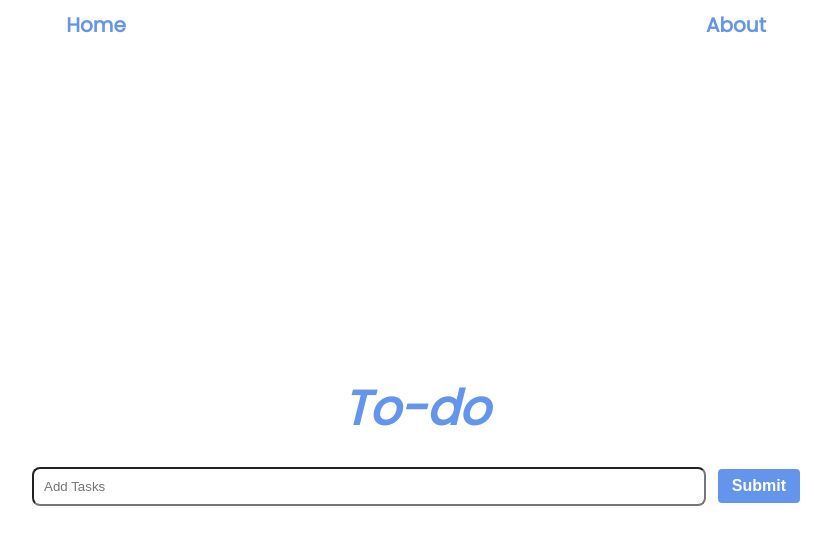
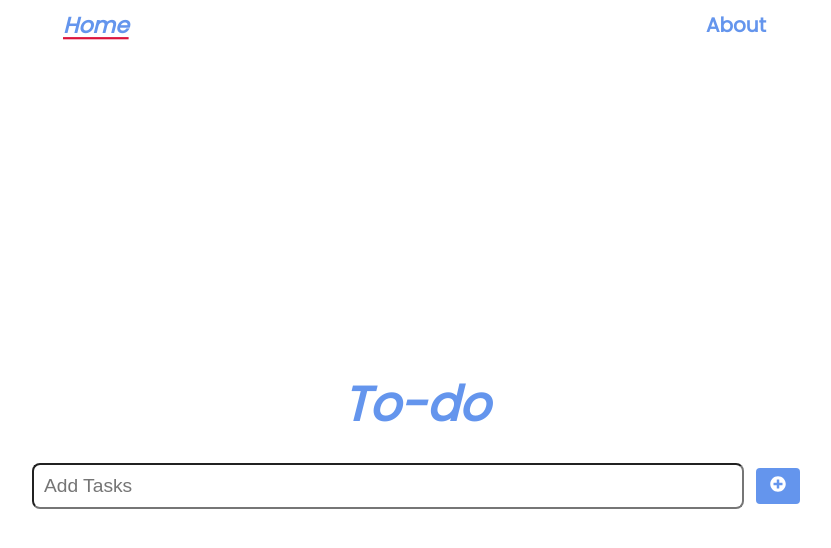
Before and after one commit to PinkMoon25/react-todo-app, a React (Create React App) app: page / in a window 1280 px wide. Shown: the top 548 px of the page, without its empty margins (224-1055 px from the left). Built offline with nearby package versions, Linux system fonts and the light colour scheme.

Commit message:
Add react-icons package and add icons to the page

```diff
--- a/package.json
+++ b/package.json
@@ -9,6 +9,7 @@
     "prop-types": "^15.8.1",
     "react": "^18.2.0",
     "react-dom": "^18.2.0",
+    "react-icons": "^4.4.0",
     "react-router-dom": "^6.3.0",
     "react-scripts": "5.0.1",
     "web-vitals": "^2.1.4"
--- a/src/App.css
+++ b/src/App.css
@@ -37,6 +37,19 @@ a {
   text-decoration: none;
   font-size: 20px;
   color: #6495ed;
+  transition: all 0.3s;
+}
+
+a:hover {
+  text-decoration: underline crimson solid 2px;
+  text-underline-offset: 4px;
+}
+
+.active {
+  transform: scale(1.1);
+  font-style: italic;
+  text-decoration: underline crimson solid 2px;
+  text-underline-offset: 4px;
 }
 
 ul {
@@ -61,6 +74,7 @@ form > input {
   width: 100%;
   padding: 10px;
   border-radius: 8px;
+  font-size: 1.2em;
 }
 
 button {
@@ -87,7 +101,7 @@ li {
 
 li > span {
   width: 100%;
-  font-size: 22px;
+  font-size: 1.25em;
 }
 
 li > input {
@@ -110,7 +124,7 @@ li > input {
 
 .task-complete {
   font-style: italic;
-  color: rgb(131, 128, 128);
+  color: rgb(92, 88, 88);
   opacity: 0.5;
   text-decoration: line-through;
 }
--- a/src/App.jsx
+++ b/src/App.jsx
@@ -1,5 +1,5 @@
 import React from 'react';
-import { BrowserRouter,Route, Routes } from 'react-router-dom';
+import { BrowserRouter, Route, Routes } from 'react-router-dom';
 import './App.css';
 import TodoContainer from './components/TodoContainer';
 import Navbar from './components/Navbar';
@@ -8,15 +8,11 @@ import About from './pages/about';
 function App() {
   return (
     <BrowserRouter>
-    <Navbar />
-    <Routes>
-    <Route path="/" element={<TodoContainer />}>
-      {/* <TodoContainer /> */}
-    </Route>
-    <Route path="/about" element={<About />}>
-      {/* <About /> */}
-    </Route>
-    </Routes>
+      <Navbar />
+      <Routes>
+        <Route path="/" element={<TodoContainer />} />
+        <Route path="/about" element={<About />} />
+      </Routes>
     </BrowserRouter>
   );
 }
--- a/src/components/InputTodo.js
+++ b/src/components/InputTodo.js
@@ -1,5 +1,6 @@
 import React from 'react';
 import PropTypes from 'prop-types';
+import { FaPlusCircle } from 'react-icons/fa';
 
 class InputTodo extends React.PureComponent {
   constructor(props) {
@@ -26,8 +27,6 @@ class InputTodo extends React.PureComponent {
       this.setState({
         task: '',
       });
-    } else {
-      alert('please enter task');
     }
   }
 
@@ -35,8 +34,8 @@ class InputTodo extends React.PureComponent {
     const { task } = this.state;
     return (
       <form onSubmit={this.handleSubmit}>
-        <input type="text" placeholder="Add Tasks" value={task} onChange={this.handleTask} />
-        <button type="button">Submit</button>
+        <input type="text" placeholder="Add Tasks" value={task} onChange={this.handleTask} required />
+        <button type="button" onClick={this.handleSubmit} aria-label="submit"><FaPlusCircle /></button>
       </form>
     );
   }
--- a/src/components/TodoItem.js
+++ b/src/components/TodoItem.js
@@ -1,5 +1,6 @@
 import React from 'react';
 import PropTypes from 'prop-types';
+import { FaTrash } from 'react-icons/fa';
 
 class TodoItem extends React.PureComponent {
   constructor(props) {
@@ -44,7 +45,7 @@ class TodoItem extends React.PureComponent {
           onBlur={this.handleEditingDone}
           value={task}
         />
-        <button type="button" onClick={() => { deleteTask(Id); }}>Delete</button>
+        <button type="button" onClick={() => { deleteTask(Id); }} aria-label="delete"><FaTrash /></button>
       </li>
     );
   }
```
Also changed, not shown: 1 other file (tests, documents, lock files or other folders).
